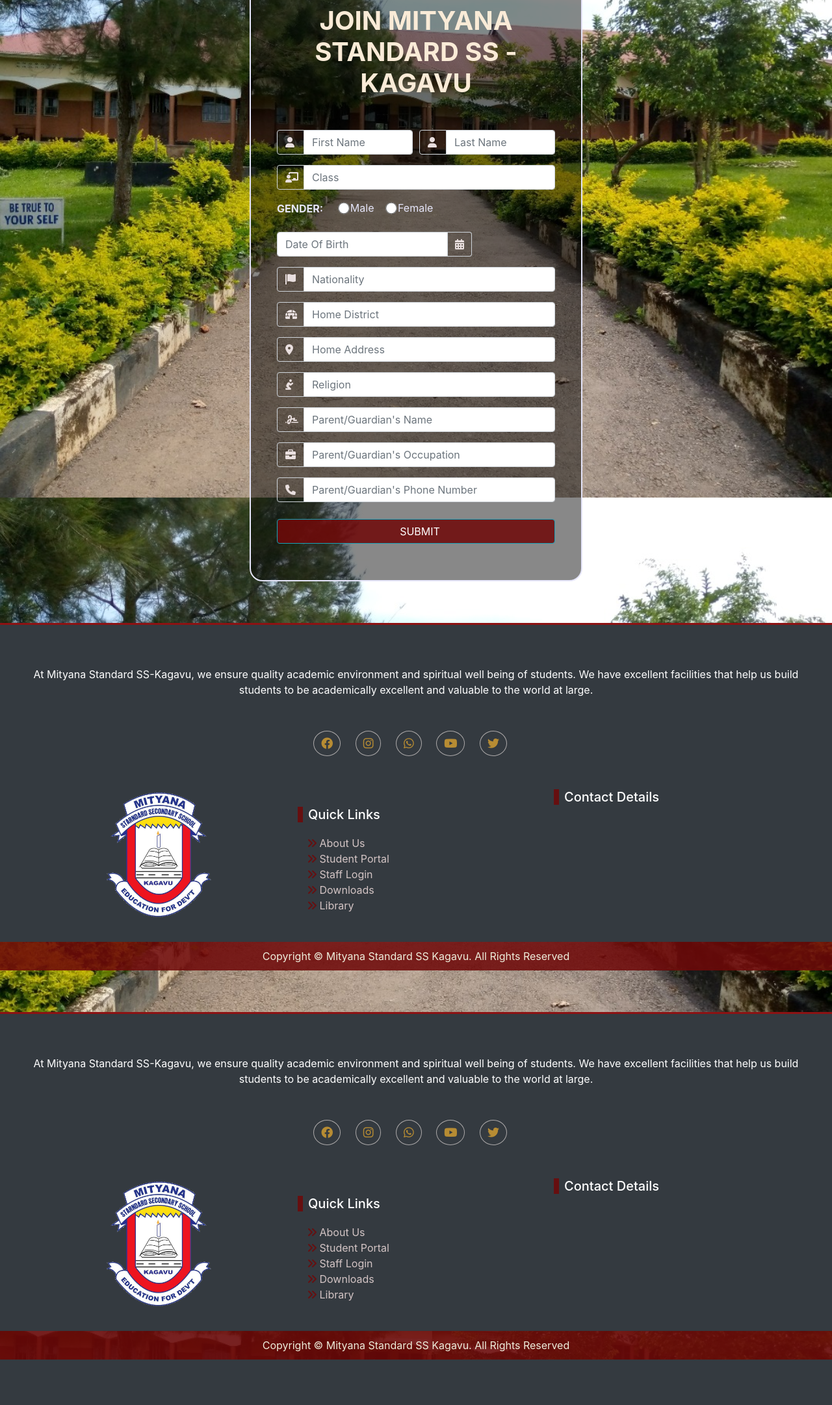
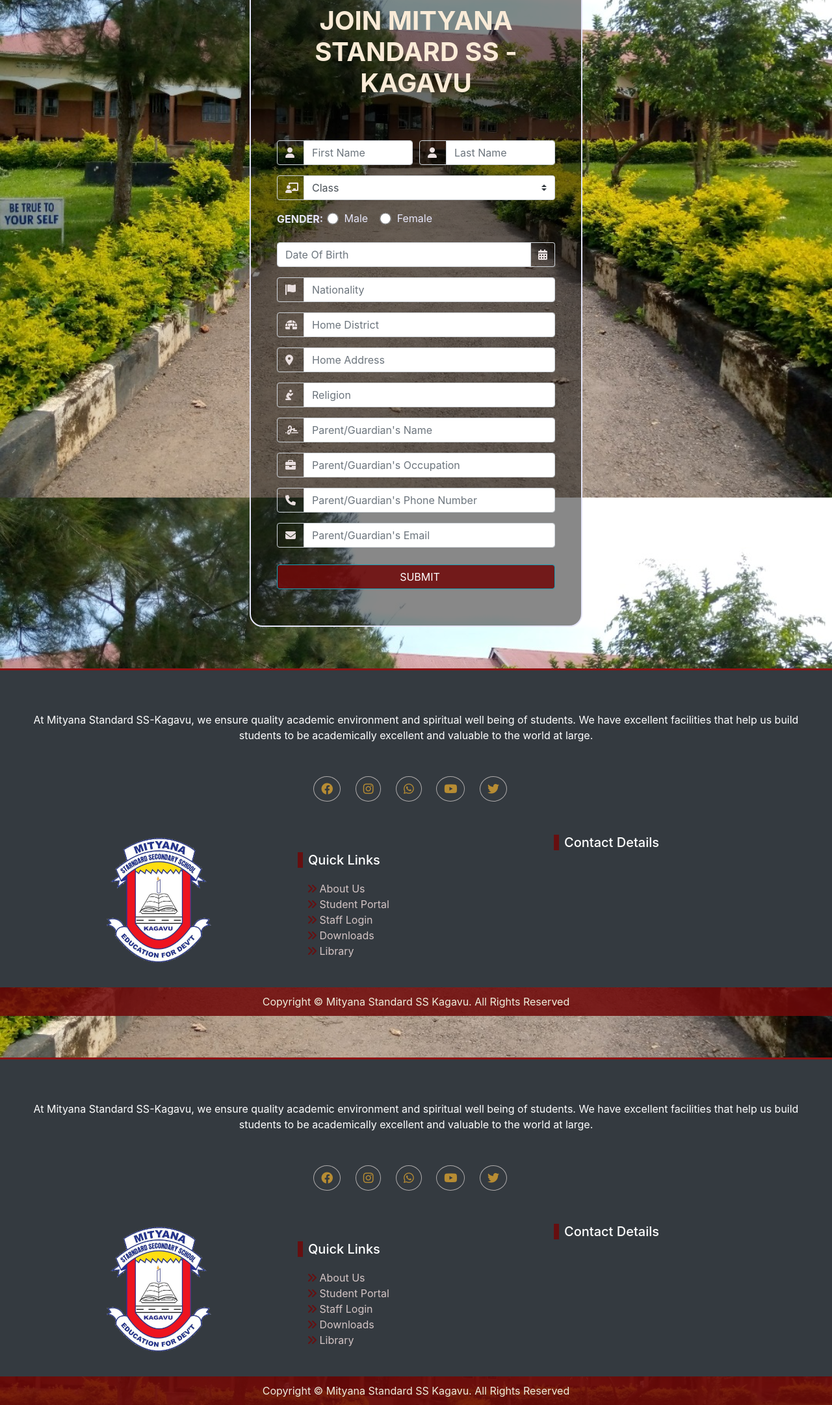
Before and after one commit to derricktab/mityana, a PHP site: page /admissions.php in a window 1280 px wide. Shown: the part 194-2357 px from the top of the page at 65% size. Before the commit the page ends 2287 px from the top, so only its background shows below. Run offline with PHP 8.4, Linux system fonts and the light colour scheme.

Commit message:
admissions

```diff
--- a/admissions.php
+++ b/admissions.php
@@ -1,9 +1,42 @@
 <?php include("header.php"); ?>
+
+<?php
+
+$success = "";
+
+if (isset($_POST["submit"])) {
+
+    $first_name = htmlentities($_POST["fname"], ENT_QUOTES, "UTF-8");
+    $last_name = htmlentities($_POST["lname"], ENT_QUOTES, "UTF-8");
+    $class = htmlentities($_POST["class"], ENT_QUOTES, "UTF-8");
+    $dob = htmlentities($_POST["dob"], ENT_QUOTES, "UTF-8");
+    $gender = htmlentities($_POST["gender"], ENT_QUOTES, "UTF-8");
+    $nationality = htmlentities($_POST["nationality"], ENT_QUOTES, "UTF-8");
+    $home_district = htmlentities($_POST["home_district"], ENT_QUOTES, "UTF-8");
+    $home_address = htmlentities($_POST["home_address"], ENT_QUOTES, "UTF-8");
+    $religion = htmlentities($_POST["religion"], ENT_QUOTES, "UTF-8");
+    $parent_name = htmlentities($_POST["p_name"], ENT_QUOTES, "UTF-8");
+    $parent_phone = htmlentities($_POST["p_phone"], ENT_QUOTES, "UTF-8");
+    $parent_email = htmlentities($_POST["p_email"], ENT_QUOTES, "UTF-8");
+    $parent_occupation = htmlentities($_POST["p_occupation"], ENT_QUOTES, "UTF-8");
+
+    $result = mysqli_query($con, "INSERT INTO admissions(first_name, last_name,	class,	dob, gender, nationality, home_district, home_address, religion, parent_name, parent_phone, parent_occupation, parent_email) VALUES('$first_name', '$last_name', '$class', '$dob', '$gender', '$nationality', '$home_district', '$home_address', '$religion', '$parent_name', '$parent_phone', '$parent_occupation', '$parent_email')");
+
+    if($result){
+        $success = "true";
+    }else{
+        $success = "false";
+    }
+}
+
+
+?>
+
 <title>Admissions</title>
 
 
 <style>
-    body{
+    body {
         background: url("assets/bg.jpeg");
         background-size: cover;
         background-position: center;
@@ -15,32 +48,57 @@
 
 <div class="form-wrapper">
     <h1 class="font-weight-bold text-center student-reg">JOIN MITYANA STANDARD SS - KAGAVU</h1>
-    <form action="registration.php" method="post">
+
+    <!-- DISPLAYING THE SUCCESS MESSAGE -->
+    <?php if($success == "true") { ?>
+    <div class="container a-alert">
+        <div class="alert alert-success alert-dismissible fade show" role="alert">
+        <strong>SUCCESS!</strong> &nbsp; Admission Request Sent, We Shall Contact You Once Your Admission Has Been Approved.
+        <button type="button" class="close" data-dismiss="alert" aria-label="Close">
+            <span aria-hidden="true">&times;</span>
+        </button>
+        </div>
+    </div>
+
+    <!-- ERROR MESSAGE -->
+    <?php } elseif($success == "false") { ?>
+        <div class="container a-alert">
+        <div class="alert alert-danger alert-dismissible fade show" role="alert">
+        <strong>ERROR!</strong> &nbsp; Something Went Wrong.........Please Try Again Later
+        <?php echo mysqli_error($con); ?>
+        <button type="button" class="close" data-dismiss="alert" aria-label="Close">
+            <span aria-hidden="true">&times;</span>
+        </button>
+        </div>
+    </div>
+    <?php } ?>
+
+    <form action="admissions.php" method="POST">
 
         <div class="form-group mt-5">
             <div class="form-row">
 
                 <!-- FIRST NAME -->
-                <div class="col">
+                <div class="col-md-6 mt-3">
                     <div class="input-group">
                         <div class="input-group-prepend">
                             <div class="input-group-text">
                                 <i class="fa fa-user"></i>
                             </div>
                         </div>
-                    <input type="text" class="form-control" placeholder="First Name" name="fname">
+                        <input type="text" class="form-control" placeholder="First Name" name="fname" required>
                     </div>
                 </div>
 
                 <!-- LAST NAME -->
-                <div class="col">
+                <div class="col-md-6 mt-3">
                     <div class="input-group">
                         <div class="input-group-prepend">
                             <div class="input-group-text">
                                 <i class="fa fa-user"></i>
                             </div>
                         </div>
-                    <input type="text" class="form-control" placeholder="Last Name" name="lname">
+                        <input type="text" class="form-control" placeholder="Last Name" name="lname" required>
                     </div>
                 </div>
             </div>
@@ -55,28 +113,36 @@
                         <i class="fas fa-chalkboard-teacher"></i>
                     </div>
                 </div>
-                <input type="text" class="form-control" placeholder="Class" name="class">
+                <select name="class" class="custom-select" required>
+                    <option value="" disabled selected hidden>Class</option>
+                    <option value="S1">S1</option>
+                    <option value="S2">S2</option>
+                    <option value="S3">S3</option>
+                    <option value="S4">S4</option>
+                    <option value="S5">S5</option>
+                    <option value="S6">S6</option>
+                </select>
             </div>
         </div>
 
 
         <!-- GENDER -->
         <div class="form-group">
-            <label><b>GENDER: </b> &nbsp;&nbsp;&nbsp;</label>
+            <label><b>GENDER: </b> </label>
             <div class="form-check form-check-inline">
-                <input type="radio" name="gender" class="form-check-input radio">
-                 <label class="form-check-label">Male</label>
+                <input type="radio" name="gender" class="form-check-input radio" value="Male" required />
+                <label class="form-check-label pl-2">Male</label>
             </div>
 
             <div class="form-check form-check-inline">
-                <input type="radio" name="gender" class="form-check-input radio">
-                 <label class="form-check-label">Female</label>
+                <input type="radio" name="gender" class="form-check-input radio" value="Female" required />
+                <label class="form-check-label pl-2">Female</label>
             </div>
         </div>
 
         <!-- DATE OF BIRTH -->
         <div class="form-group">
-         <input id="datepicker" width="300" class="form-control mr-0" placeholder="Date Of Birth"/>
+            <input id="datepicker" class="form-control mr-0" placeholder="Date Of Birth" name="dob" required />
         </div>
 
         <!-- NATIONALITY -->
@@ -87,7 +153,7 @@
                         <i class="fas fa-flag"></i>
                     </div>
                 </div>
-            <input type="text" name="nationality" id="nationality" class="form-control" placeholder="Nationality">
+                <input type="text" name="nationality" id="nationality" class="form-control" placeholder="Nationality" required>
             </div>
         </div>
 
@@ -99,7 +165,7 @@
                         <i class="fa fa-igloo"></i>
                     </div>
                 </div>
-            <input type="text" name="home_district" class="form-control" placeholder="Home District">
+                <input type="text" name="home_district" class="form-control" placeholder="Home District" required>
             </div>
         </div>
 
@@ -111,7 +177,7 @@
                         <i class="fa fa-map-marker-alt"></i>
                     </div>
                 </div>
-            <input type="text" name="home_address" class="form-control" placeholder="Home Address">
+                <input type="text" name="home_address" class="form-control" placeholder="Home Address" required>
             </div>
         </div>
 
@@ -123,7 +189,7 @@
                         <i class="fa fa-pray"></i>
                     </div>
                 </div>
-            <input type="text" name="religion" class="form-control" placeholder="Religion">
+                <input type="text" name="religion" class="form-control" placeholder="Religion" required>
             </div>
         </div>
 
@@ -131,40 +197,53 @@
 
         <!-- PARENT NAME -->
         <div class="form-group">
-            <div class="input-group">
+            <div class="input-group name">
                 <div class="input-group-prepend">
                     <div class="input-group-text">
                         <i class="fa fa-signature"></i>
                     </div>
                 </div>
-                <input type="text" class="form-control" placeholder="Parent/Guardian's Name" name="pname">
+                <input type="text" class="form-control" placeholder="Parent/Guardian's Name" name="p_name" required>
             </div>
         </div>
 
         <!-- PARENT OCCUPATION -->
         <div class="form-group">
-            <div class="input-group">
+            <div class="input-group occupation">
                 <div class="input-group-prepend">
                     <div class="input-group-text">
                         <i class="fa fa-briefcase"></i>
                     </div>
                 </div>
-                <input type="text" class="form-control" placeholder="Parent/Guardian's Occupation" name="poccupation">
+                <input type="text" class="form-control" placeholder="Parent/Guardian's Occupation" name="p_occupation" required>
             </div>
         </div>
 
         <!-- PARENT PHONE NUMBER -->
         <div class="form-group">
-            <div class="input-group">
+            <div class="input-group phone_number">
                 <div class="input-group-prepend">
                     <div class="input-group-text">
                         <i class="fa fa-phone"></i>
                     </div>
                 </div>
-                <input type="text" class="form-control" placeholder="Parent/Guardian's Phone Number" name="pphone">
+                <input type="text" class="form-control" placeholder="Parent/Guardian's Phone Number" name="p_phone" required>
             </div>
         </div>
 
+        <!-- PARENT EMAIL -->
+        <div class="form-group">
+            <div class="input-group phone_number">
+                <div class="input-group-prepend">
+                    <div class="input-group-text">
+                        <i class="fa fa-envelope"></i>
+                    </div>
+                </div>
+                <input type="email" class="form-control" placeholder="Parent/Guardian's Email" name="p_email" required>
+            </div>
+        </div>
+
+        <!-- SUBMIT BUTTON -->
         <div class="form-group">
             <input type="submit" value="SUBMIT" class="btn btn-info submit form-control" name="submit">
         </div>
--- a/footer.php
+++ b/footer.php
@@ -23,7 +23,7 @@
             </div>
 
             <!-- Quick Links -->
-            <div class="col-md-4 quick-links">
+            <div class="col-md-4 col-6 quick-links">
                 <h5>Quick Links</h5>
                 <ul>
                     <a href="about.php">
@@ -62,7 +62,7 @@
                     </a>
                 </ul>
             </div>
-            <div class="col-md-4">
+            <div class="col-md-4 col-6">
                 <h5>Contact Details</h5>
 
             </div>
--- a/gallery.php
+++ b/gallery.php
@@ -4,7 +4,7 @@
 
 <!-- Making the fallery tab active -->
 <script>
-    $("gallery").addClass("active");
+    $("#gallery").addClass("active");
 </script>
 
 <?php include("footer.php"); ?>
--- a/style.css
+++ b/style.css
@@ -246,12 +246,16 @@ input{
     padding: 5%;
 }
 
+.height{
+    height: 500px;
+}
+
+
 .login-wrapper .right{
     background-color: rgb(59, 56, 56);
     border-top-right-radius: 20px;
     border-bottom-right-radius: 20px;
     width: 100% !important;
-    height: 500px;
 
 }
 
@@ -265,6 +269,29 @@ input{
     .login-wrapper .right{
         display: none !important;
     }
+    .phone_number input::placeholder{
+        font-size: 14px;
+    }
+    .occupation input::placeholder{
+        font-size: 15px;
+    }
+    .name input::placeholder{
+        font-size: 15px;
+    }
+    .student-reg{
+        font-size: 25px;
+        font-weight: bold;
+    }
+    .form-wrapper{
+        padding: 20px;
+    }
+    #datepicker{
+        width: 50% !important;
+    }
+}
+
+#datepicker{
+    width: 80%;
 }
 
 .login-wrapper img{
@@ -354,6 +381,12 @@ input{
     width: 60%;
     margin-top: 30px;
 }
+
+.a-alert{
+    width: 100%;
+    margin-top: 30px;
+}
+
 .quick-links{
     /* display: flex !important; */
     align-content: center !important;
```
Also changed, not shown: add_staff.php (added, +154 -0 lines), login.php (+27 -7 lines). Lines whose indentation alone changed are shown as unchanged.
